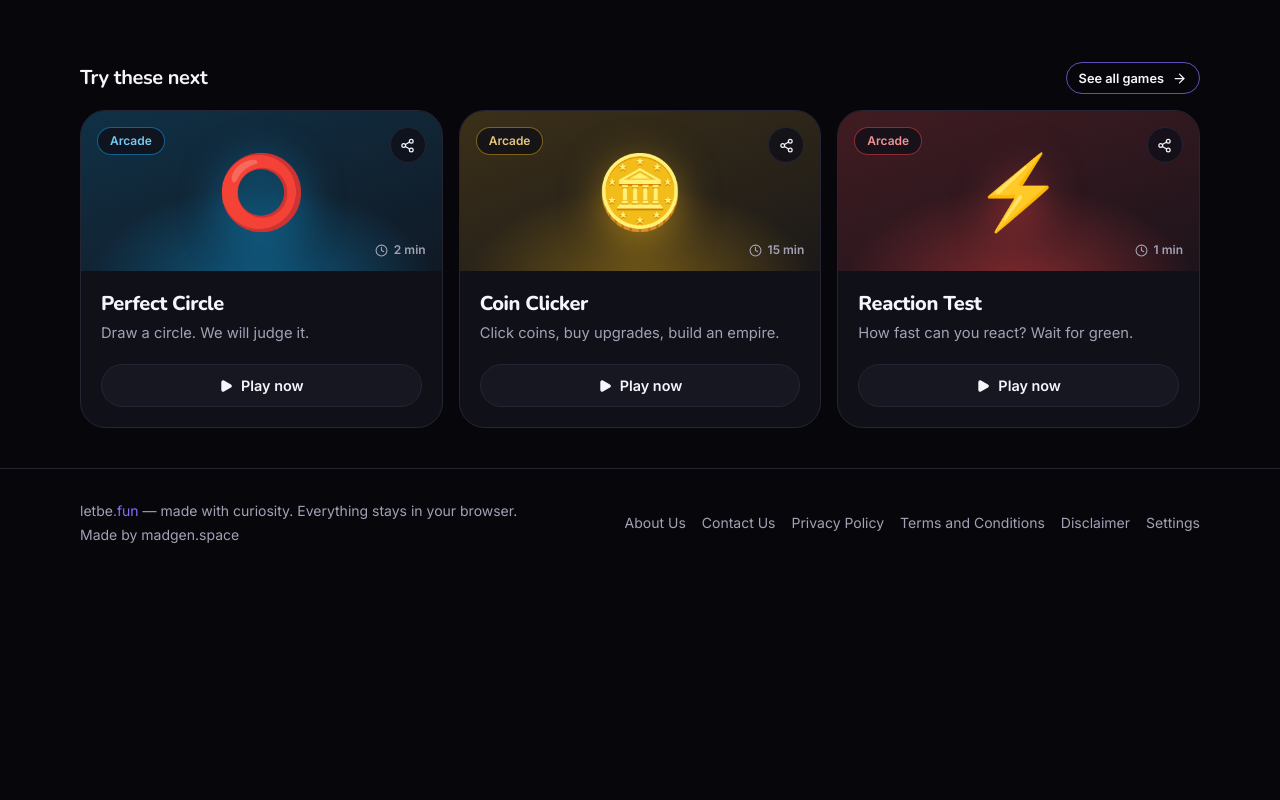
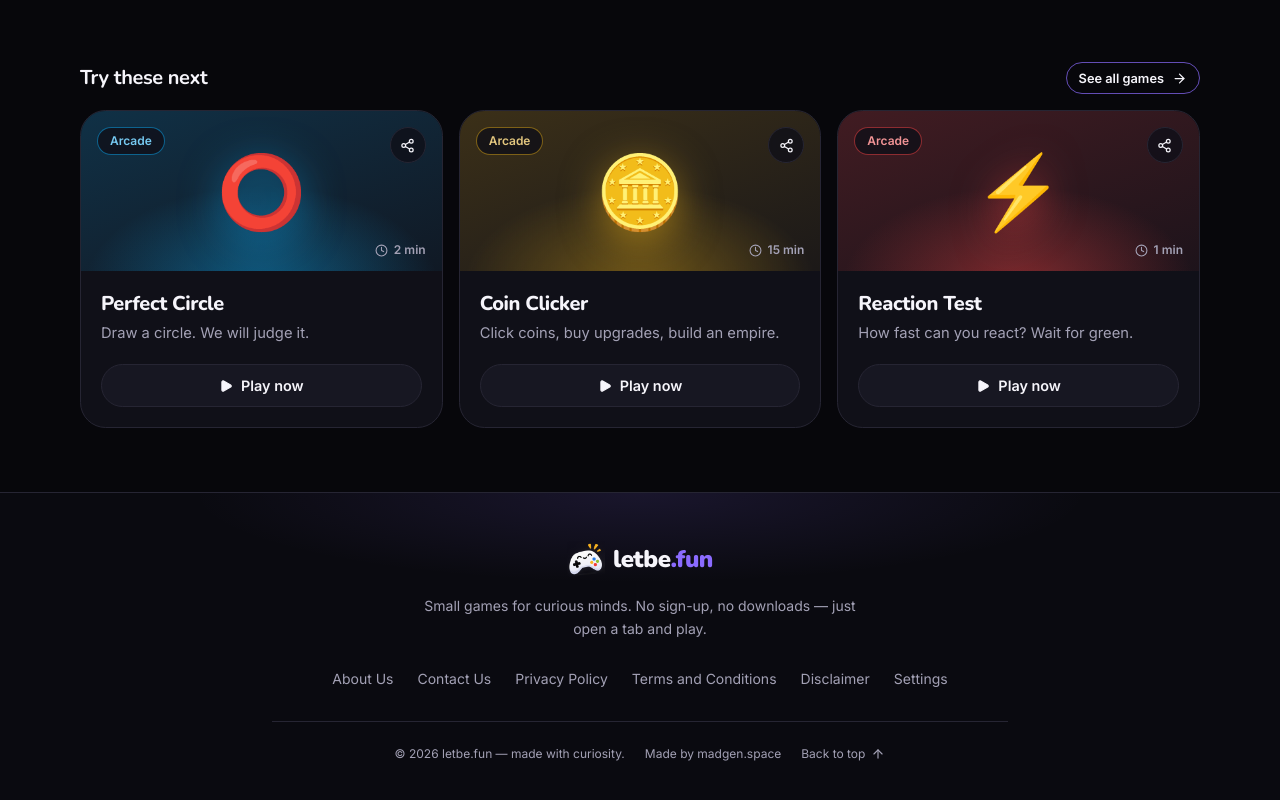
Before and after one commit to Dk821/letbefun, a React (Vite) app: page /games/aim-trainer in a window 1280 px wide. Shown: the part 470-1270 px from the top of the page. Before the commit the page ends 1047 px from the top, so only its background shows below. Built offline with nearby package versions, Linux system fonts and the light colour scheme.

Commit message:
footer layout change n27

```diff
--- a/src/layouts/MainLayout.jsx
+++ b/src/layouts/MainLayout.jsx
@@ -1,7 +1,7 @@
 import { FOOTER_LINKS } from '../data/content.js'
 import { useEffect } from 'react'
 import { Link, NavLink, Outlet, useLocation } from 'react-router-dom'
-import { Moon, Sun, Settings } from 'lucide-react'
+import { ArrowUp, Moon, Sun, Settings } from 'lucide-react'
 import { MotionConfig } from 'framer-motion'
 import { themeStore, useStore } from '../services/storage/index.js'
 
@@ -63,18 +63,29 @@ export default function MainLayout() {
       <main id="main" className="mx-auto min-h-[70vh] max-w-6xl px-4 pb-10">
         <Outlet />
       </main>
-      <footer className="border-t border-line">
-        <div className="mx-auto flex max-w-6xl flex-col gap-3 px-4 py-8 text-sm text-muted sm:flex-row sm:items-center sm:justify-between">
-          <div className="space-y-1">
-            <p>letbe<span className="brand-fun">.fun</span> — made with curiosity. Everything stays in your browser.</p>
-            <p>Made by <a href="https://madgen.space" target="_blank" rel="noopener noreferrer" className="hover:text-ink">madgen.space</a></p>
+      <footer className="relative mt-6 overflow-hidden border-t border-line bg-card/40">
+        <div aria-hidden="true" className="pointer-events-none absolute inset-x-0 top-0 h-32 bg-[radial-gradient(50%_100%_at_50%_0%,color-mix(in_srgb,var(--violet)_12%,transparent),transparent_70%)]" />
+        <div className="relative mx-auto max-w-3xl px-4 py-12 text-center">
+          <Link to="/" className="inline-flex items-center justify-center gap-2 font-display text-2xl font-black tracking-tight" aria-label="letbe.fun home">
+            <img src="/favicon.png" alt="" width="44" height="42" className="h-9 w-auto" />
+            <span>letbe<span className="brand-fun">.fun</span></span>
+          </Link>
+          <p className="mx-auto mt-3 max-w-md text-sm leading-relaxed text-muted">
+            Small games for curious minds. No sign-up, no downloads — just open a tab and play.
+          </p>
+          <nav aria-label="Footer" className="mt-7 flex flex-wrap items-center justify-center gap-x-6 gap-y-3 text-sm">
+            {FOOTER_LINKS.map(([to, label]) => (
+              <Link key={to} to={to} className="text-muted transition-colors hover:text-ink hover:underline underline-offset-4">{label}</Link>
+            ))}
+            <Link to="/settings" className="text-muted transition-colors hover:text-ink hover:underline underline-offset-4">Settings</Link>
+          </nav>
+          <div className="mt-8 flex flex-wrap items-center justify-center gap-x-5 gap-y-2 border-t border-line pt-6 text-xs text-muted">
+            <p>© {new Date().getFullYear()} letbe.fun — made with curiosity.</p>
+            <a href="https://madgen.space" target="_blank" rel="noopener noreferrer" className="transition-colors hover:text-ink">Made by madgen.space</a>
+            <button type="button" onClick={() => window.scrollTo(0, 0)} className="inline-flex items-center gap-1.5 transition-colors hover:text-ink">
+              Back to top <ArrowUp size={14} aria-hidden />
+            </button>
           </div>
-          <nav aria-label="Footer" className="flex flex-wrap gap-x-4 gap-y-2">
-            {FOOTER_LINKS.map(([to, label]) => (
-              <Link key={to} to={to} className="hover:text-ink">{label}</Link>
-            ))}
-            <Link to="/settings" className="hover:text-ink">Settings</Link>
-          </nav>
         </div>
       </footer>
     </MotionConfig>
```
